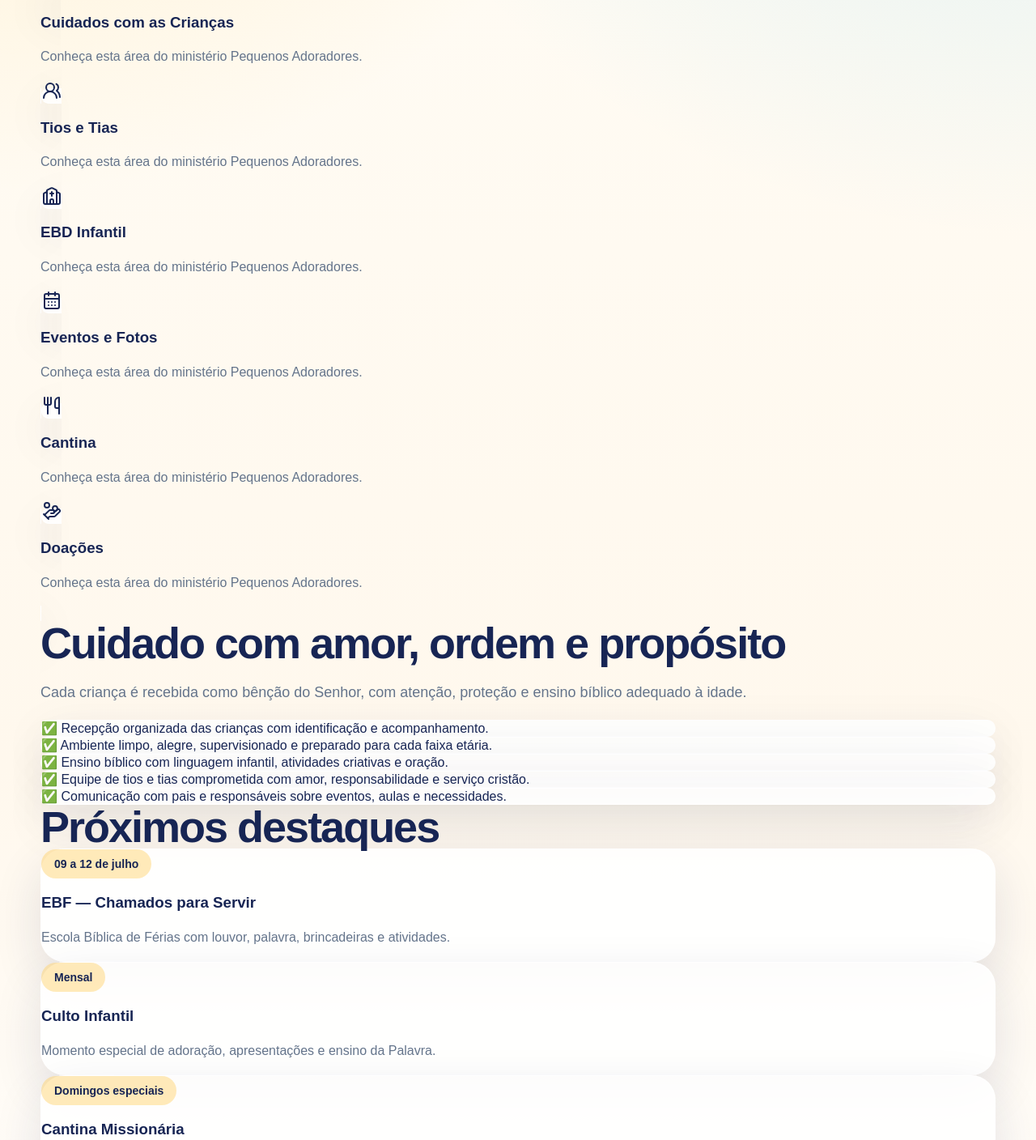
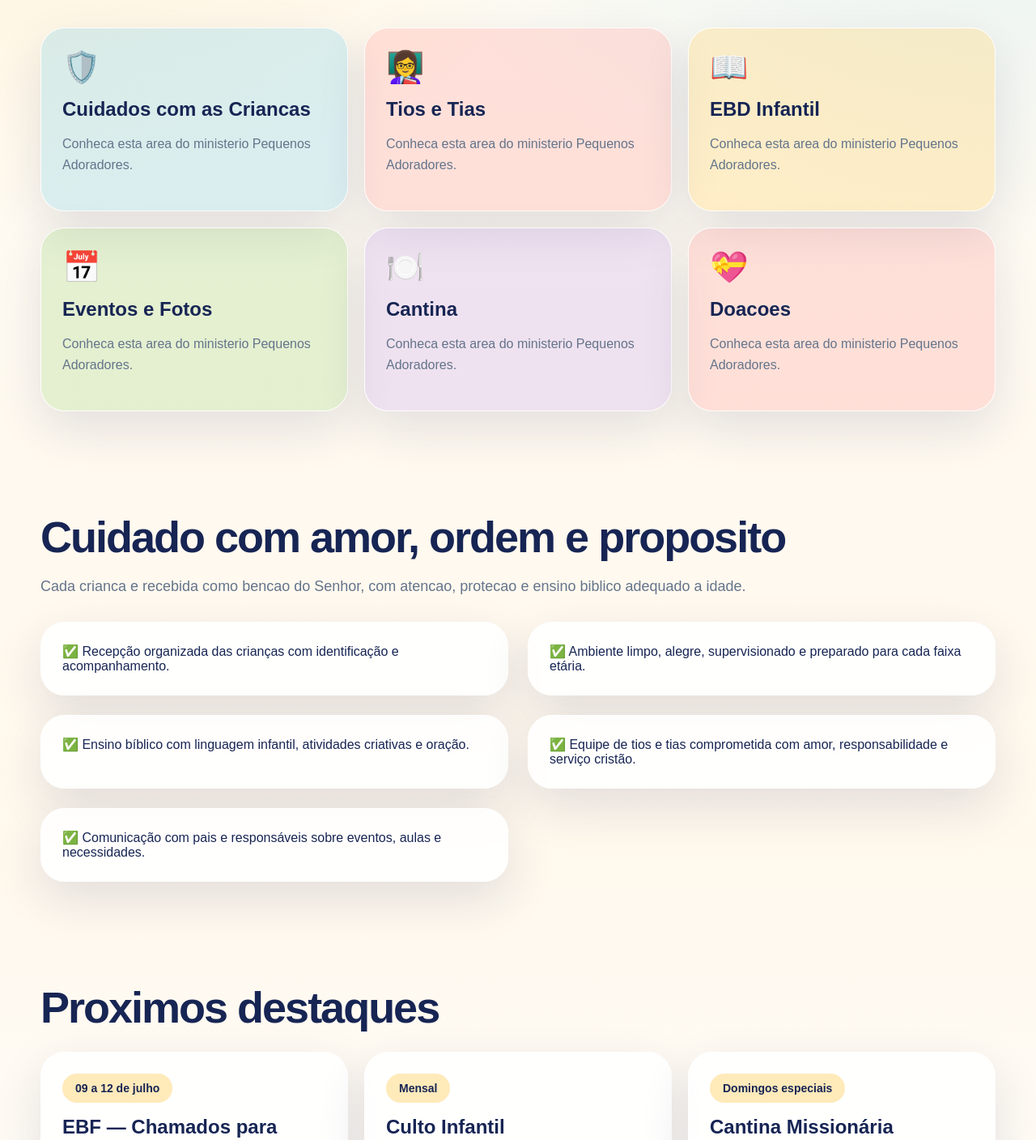
Before and after one commit to alexsandrokajimoto-maker/pequenos-adoradores, a Next.js app: page / in a window 1280 px wide. Shown: the part 647-2055 px from the top of the page at 81% size. Built offline with nearby package versions, Linux system fonts and the light colour scheme.

Commit message:
Convert home page to stable CSS classes

```diff
--- a/app/page.tsx
+++ b/app/page.tsx
@@ -1,43 +1,46 @@
 import Link from 'next/link';
-import { CalendarDays, Church, HandCoins, ShieldCheck, Utensils, UsersRound } from 'lucide-react';
 import { Hero } from '@/components/Hero';
 import { cuidados, eventos } from '@/lib/data';
 
 const cards = [
-  { title: 'Cuidados com as Crianças', icon: ShieldCheck, href: '#cuidados', color: 'bg-céu/20' },
-  { title: 'Tios e Tias', icon: UsersRound, href: '/equipe', color: 'bg-coral/20' },
-  { title: 'EBD Infantil', icon: Church, href: '/ebd', color: 'bg-sol/30' },
-  { title: 'Eventos e Fotos', icon: CalendarDays, href: '/eventos', color: 'bg-folha/25' },
-  { title: 'Cantina', icon: Utensils, href: '/cantina', color: 'bg-uva/15' },
-  { title: 'Doações', icon: HandCoins, href: '/doacoes', color: 'bg-coral/15' }
+  { title: 'Cuidados com as Criancas', icon: '🛡️', href: '#cuidados', cls: 'blue' },
+  { title: 'Tios e Tias', icon: '👩‍🏫', href: '/equipe', cls: 'coral' },
+  { title: 'EBD Infantil', icon: '📖', href: '/ebd', cls: 'yellow' },
+  { title: 'Eventos e Fotos', icon: '📅', href: '/eventos', cls: 'green' },
+  { title: 'Cantina', icon: '🍽️', href: '/cantina', cls: 'purple' },
+  { title: 'Doacoes', icon: '💝', href: '/doacoes', cls: 'coral' },
 ];
 
 export default function Home() {
   return (
     <>
       <Hero />
-      <section className="container-page py-10">
-        <div className="grid gap-5 md:grid-cols-2 lg:grid-cols-3">
-          {cards.map(({ title, icon: Icon, href, color }) => (
-            <Link key={title} href={href} className={`card ${color} p-6 transition hover:-translate-y-1`}>
-              <Icon className="h-10 w-10 text-noite" />
-              <h3 className="mt-5 text-2xl font-black text-noite">{title}</h3>
-              <p className="mt-2 text-slate-700">Conheça esta área do ministério Pequenos Adoradores.</p>
+      <section className="section">
+        <div className="container-page grid-3">
+          {cards.map((card) => (
+            <Link key={card.title} href={card.href} className={`card feature ${card.cls}`}>
+              <div className="icon">{card.icon}</div>
+              <h3>{card.title}</h3>
+              <p>Conheca esta area do ministerio Pequenos Adoradores.</p>
             </Link>
           ))}
         </div>
       </section>
-      <section id="cuidados" className="container-page py-16">
-        <h2 className="section-title">Cuidado com amor, ordem e propósito</h2>
-        <p className="section-subtitle">Cada criança é recebida como bênção do Senhor, com atenção, proteção e ensino bíblico adequado à idade.</p>
-        <div className="mt-8 grid gap-4 md:grid-cols-2">
-          {cuidados.map((item) => <div key={item} className="card p-5 font-semibold text-slate-700">✅ {item}</div>)}
+      <section id="cuidados" className="section">
+        <div className="container-page">
+          <h2 className="section-title">Cuidado com amor, ordem e proposito</h2>
+          <p className="section-subtitle">Cada crianca e recebida como bencao do Senhor, com atencao, protecao e ensino biblico adequado a idade.</p>
+          <div className="grid-2" style={{ marginTop: 28 }}>
+            {cuidados.map((item) => <div key={item} className="card feature">✅ {item}</div>)}
+          </div>
         </div>
       </section>
-      <section className="container-page py-16">
-        <h2 className="section-title">Próximos destaques</h2>
-        <div className="mt-8 grid gap-5 md:grid-cols-3">
-          {eventos.map((e) => <div key={e.titulo} className="card p-6"><span className="badge bg-sol/40">{e.data}</span><h3 className="mt-4 text-2xl font-black">{e.titulo}</h3><p className="mt-3 text-slate-700">{e.detalhe}</p></div>)}
+      <section className="section">
+        <div className="container-page">
+          <h2 className="section-title">Proximos destaques</h2>
+          <div className="grid-3" style={{ marginTop: 28 }}>
+            {eventos.map((e) => <div key={e.titulo} className="card feature"><span className="badge">{e.data}</span><h3>{e.titulo}</h3><p>{e.detalhe}</p></div>)}
+          </div>
         </div>
       </section>
     </>
```
